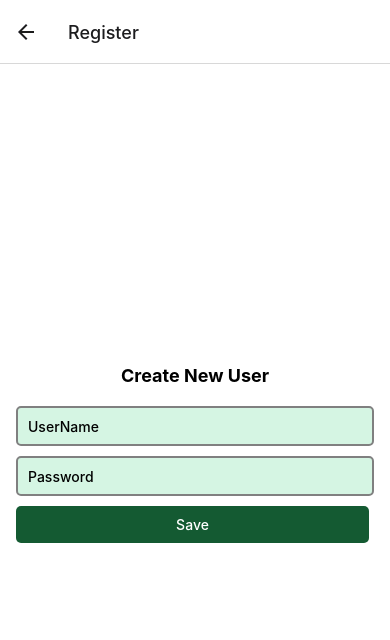
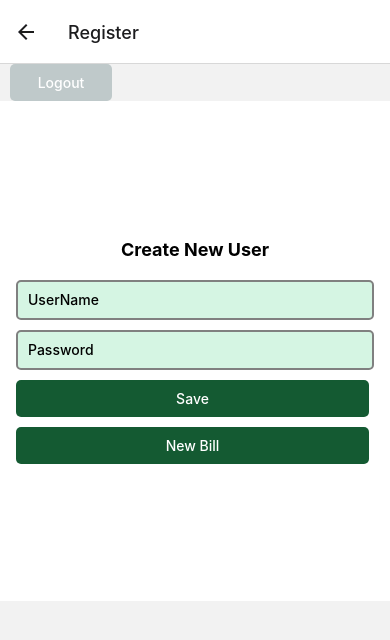
Before and after one commit to ranjankjha17/TestBill, a React Native app: screen /Register in a window 390 px wide. Shown: the top 640 px of the page. Built offline with nearby package versions, Linux system fonts and the light colour scheme.

Commit message:
add Main and logout component

```diff
--- a/App.js
+++ b/App.js
@@ -8,6 +8,7 @@ import { View,Text } from 'react-native';
 import { Login } from './pages/Login';
 import { Dashboard } from './pages/Dashboard';
 import { AdminDashboard } from './pages/AdminDashboard';
+import { Main } from './pages/Main';
 
 const Stack = createStackNavigator();
 
@@ -30,11 +31,13 @@ export default function App() {
           <Stack.Navigator initialRouteName="Login">
           <Stack.Screen name="Login" component={Login} />
           <Stack.Screen name="Home" component={Dashboard} />
+          <Stack.Screen name="Main" component={Main} />
           <Stack.Screen name="Register" component={AdminDashboard} />
           </Stack.Navigator>
         </NavigationContainer>
       </Provider>
       </ErrorBoundary>
+    // <AdminDashboard/>
   );
 }
 
--- /dev/null
+++ b/components/Logout.js
@@ -0,0 +1,57 @@
+import {ScrollView, StyleSheet, Text, TouchableOpacity, View } from 'react-native'
+import { useNavigation } from '@react-navigation/native';
+import React from 'react'
+import { useDispatch, useSelector } from 'react-redux';
+import { logout } from '../reducers/login';
+import AsyncStorage from '@react-native-async-storage/async-storage';
+import { resetBill } from '../reducers/bill';
+import { resetStudents } from '../reducers/temp_order';
+
+export const Logout = () => {
+    const navigation = useNavigation();
+    const dispatch = useDispatch()
+    const username = useSelector(state => state.auth.username)
+
+    const handlelogout = async () => {
+        try {
+          await AsyncStorage.removeItem('bill')
+          dispatch(resetBill())
+          dispatch(resetStudents())
+          await AsyncStorage.removeItem('auth');
+          dispatch(logout())
+          navigation.navigate('Login');
+        } catch (error) {
+          console.log(error.response.data.message)
+         // alert("Try again later")
+    }
+      };
+
+  return (
+    <View style={LogoutStyles.buttonContainer}>
+    <TouchableOpacity style={LogoutStyles.button} onPress={handlelogout}>
+      <Text style={LogoutStyles.buttonText}>Logout</Text>
+    </TouchableOpacity>
+  </View>
+)
+}
+
+const LogoutStyles = StyleSheet.create({
+
+    buttonContainer: {
+      paddingLeft: 10,
+      flexDirection: "row",
+      width: '30%',
+    },
+    button: {
+      backgroundColor: '#BFC9CA',
+      padding: 10,
+      borderRadius: 5,
+      flex: 1,
+      marginRight: 5,
+    },
+    buttonText: {
+      color: 'white',
+      textAlign: 'center',
+      fontWeight: "500"
+    },
+  });
--- a/components/PartyForm.js
+++ b/components/PartyForm.js
@@ -11,7 +11,8 @@ import { getPrintBill } from './services/PrintService';
 import * as Print from 'expo-print';
 
 export const PartyForm = (props) => {
-  const { username } = props
+  //const { username } = props
+  const username=useSelector(state=>state.auth.username)
   const bill = useSelector(state => state.bill.bill);
   const students = useSelector(state => state.tempOrder.students);
   const dispatch = useDispatch()
@@ -88,7 +89,7 @@ export const PartyForm = (props) => {
         const { success, message } = data;
         if (success) {
           dispatch(resetStudents())
-          AsyncStorage.removeItem('students');
+         AsyncStorage.removeItem('students');
           setpartyFormData({
             partyname: '',
             rate: '',
--- a/pages/AdminDashboard.js
+++ b/pages/AdminDashboard.js
@@ -1,10 +1,12 @@
+import { useNavigation } from '@react-navigation/native';
 import axios from 'axios';
 import React, { useState } from 'react'
-import { Dimensions,StyleSheet, Text, View, ScrollView, TextInput, TouchableOpacity } from 'react-native';
+import { Dimensions, StyleSheet, Text, View, ScrollView, TextInput, TouchableOpacity } from 'react-native';
+import { Logout } from '../components/Logout';
 
 export const AdminDashboard = () => {
     // const screenHeight = Dimensions.get('window').height;
-
+    const navigation = useNavigation();
     const [formData, setFormData] = useState({
         username: '',
         password: '',
@@ -43,8 +45,14 @@ export const AdminDashboard = () => {
             alert("Please Fill UserName and Password")
         }
     }
+    const handleNewBill = () => {
+        navigation.navigate('Main');
+    };
+
     return (
         // <ScrollView contentContainerStyle={[registerStyles.container,{height:screenHeight}]}>
+        <View>
+            <Logout />
             <ScrollView contentContainerStyle={registerStyles.container}>
                 <Text style={registerStyles.heading}>Create New User</Text>
                 <TextInput
@@ -65,7 +73,14 @@ export const AdminDashboard = () => {
                         <Text style={registerStyles.buttonText}>Save</Text>
                     </TouchableOpacity>
                 </View>
+                <View style={{ ...registerStyles.buttonContainer, marginTop: 10 }}>
+                    <TouchableOpacity style={registerStyles.button} onPress={handleNewBill}>
+                        <Text style={registerStyles.buttonText}>New Bill</Text>
+                    </TouchableOpacity>
+                </View>
+
             </ScrollView>
+        </View>
     )
 }
 
@@ -79,7 +94,7 @@ const registerStyles = StyleSheet.create({
         paddingRight: 16,
         paddingTop: 1,
         paddingBottom: 1,
-        height:500,
+        height: 500,
     },
     heading: {
         fontSize: 18,
--- a/pages/Dashboard.js
+++ b/pages/Dashboard.js
@@ -10,6 +10,8 @@ import { useNavigation } from '@react-navigation/native';
 import { resetBill } from '../reducers/bill';
 import { resetStudents } from '../reducers/temp_order';
 import { AdminDashboard } from './AdminDashboard';
+import { Main } from './Main';
+import { Logout } from '../components/Logout';
 
 export const Dashboard = () => {
   const navigation = useNavigation();
@@ -18,35 +20,15 @@ export const Dashboard = () => {
 
   useEffect(() => {
   }, [username])
-  const handlelogout = async () => {
-    try {
-      await AsyncStorage.removeItem('bill')
-      dispatch(resetBill())
-      dispatch(resetStudents())
-      await AsyncStorage.removeItem('auth');
-      dispatch(logout())
-      navigation.navigate('Login');
-    } catch (error) {
-      console.log(error.response.data.message)
-     // alert("Try again later")
-}
-  };
   return (
     <ScrollView style={{ backgroundColor: "#fff" }}>
-      <View style={DashboardStyles.buttonContainer}>
-        <TouchableOpacity style={DashboardStyles.button} onPress={handlelogout}>
-          <Text style={DashboardStyles.buttonText}>Logout</Text>
-        </TouchableOpacity>
-      </View>
       {
         username === 'admin'
           ?
             <AdminDashboard />
           :
           <>
-            <Home username={username} />
-            <PartyForm username={username} />
-            <PartyFormList />
+          <Main/>
           </>
       }
     </ScrollView>
--- a/pages/Home.js
+++ b/pages/Home.js
@@ -8,7 +8,8 @@ import { useNavigation } from '@react-navigation/native';
 import { resetStudents } from '../reducers/temp_order';
 
 export const Home = (props) => {
-    const { username } = props
+    //const { username } = props
+    const username=useSelector(state=>state.auth.username)
     const navigation = useNavigation();
     const dispatch = useDispatch()
     const bill = useSelector(state => state.bill.bill);
@@ -126,7 +127,7 @@ export const Home = (props) => {
                 agrnumber: ''
             });
             alert("Create a New Bill")
-            navigation.navigate('Home');
+           // navigation.navigate('Home');
         } catch (error) {
             console.log(error.response.data.message)
             alert("Try Again")
--- /dev/null
+++ b/pages/Main.js
@@ -0,0 +1,17 @@
+import React from 'react'
+import { Home } from './Home'
+import { PartyForm } from '../components/PartyForm'
+import { PartyFormList } from '../components/PartyFormList'
+import { Logout } from '../components/Logout'
+import { View } from 'react-native'
+
+export const Main = () => {
+    return (
+        <View style={{backgroundColor:"#fff",minHeight:710}}>
+           <Logout />
+            <Home />
+            <PartyForm />
+            <PartyFormList />
+        </View>
+    )
+}
```
Lines whose indentation alone changed are shown as unchanged.
